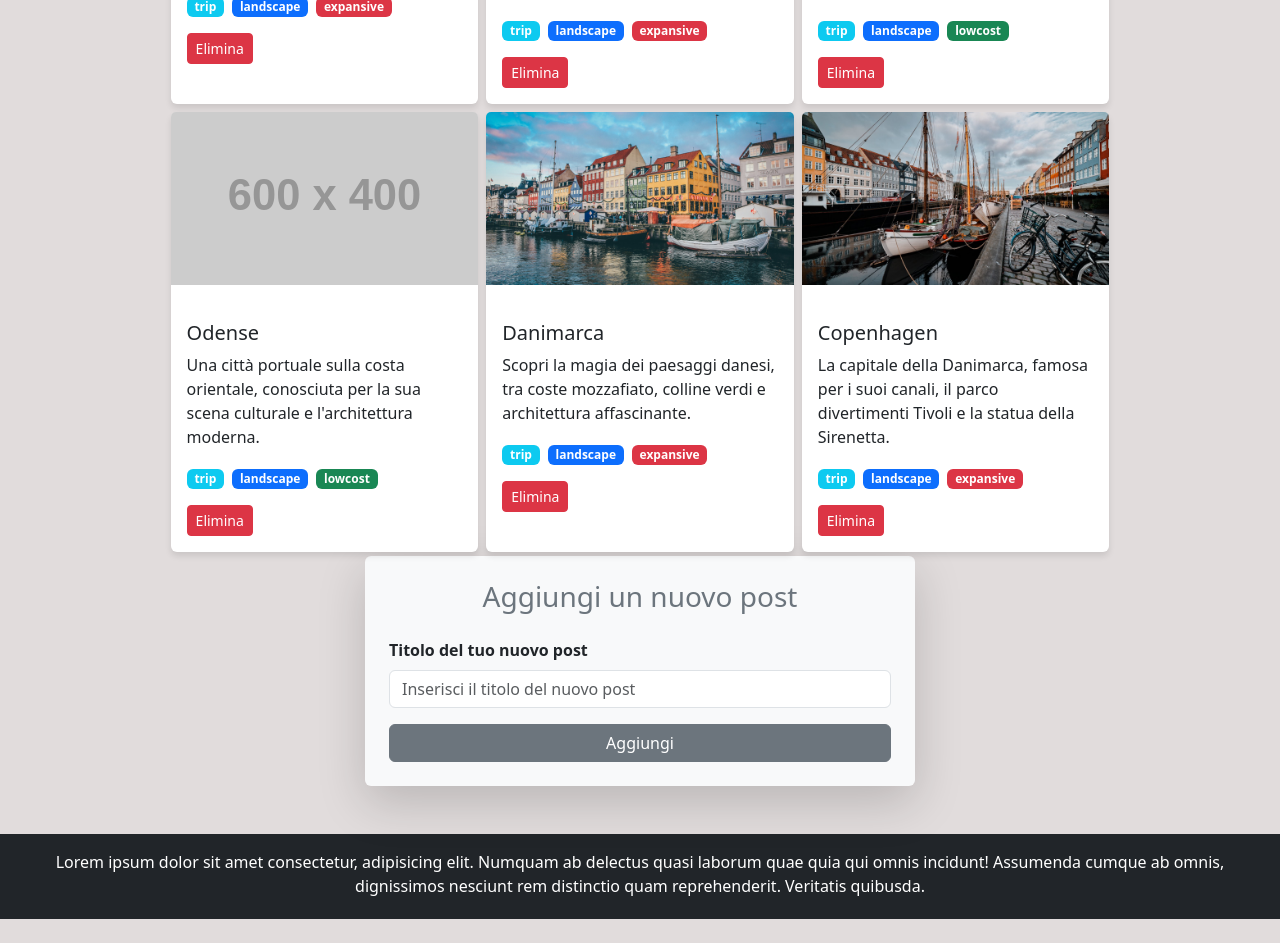
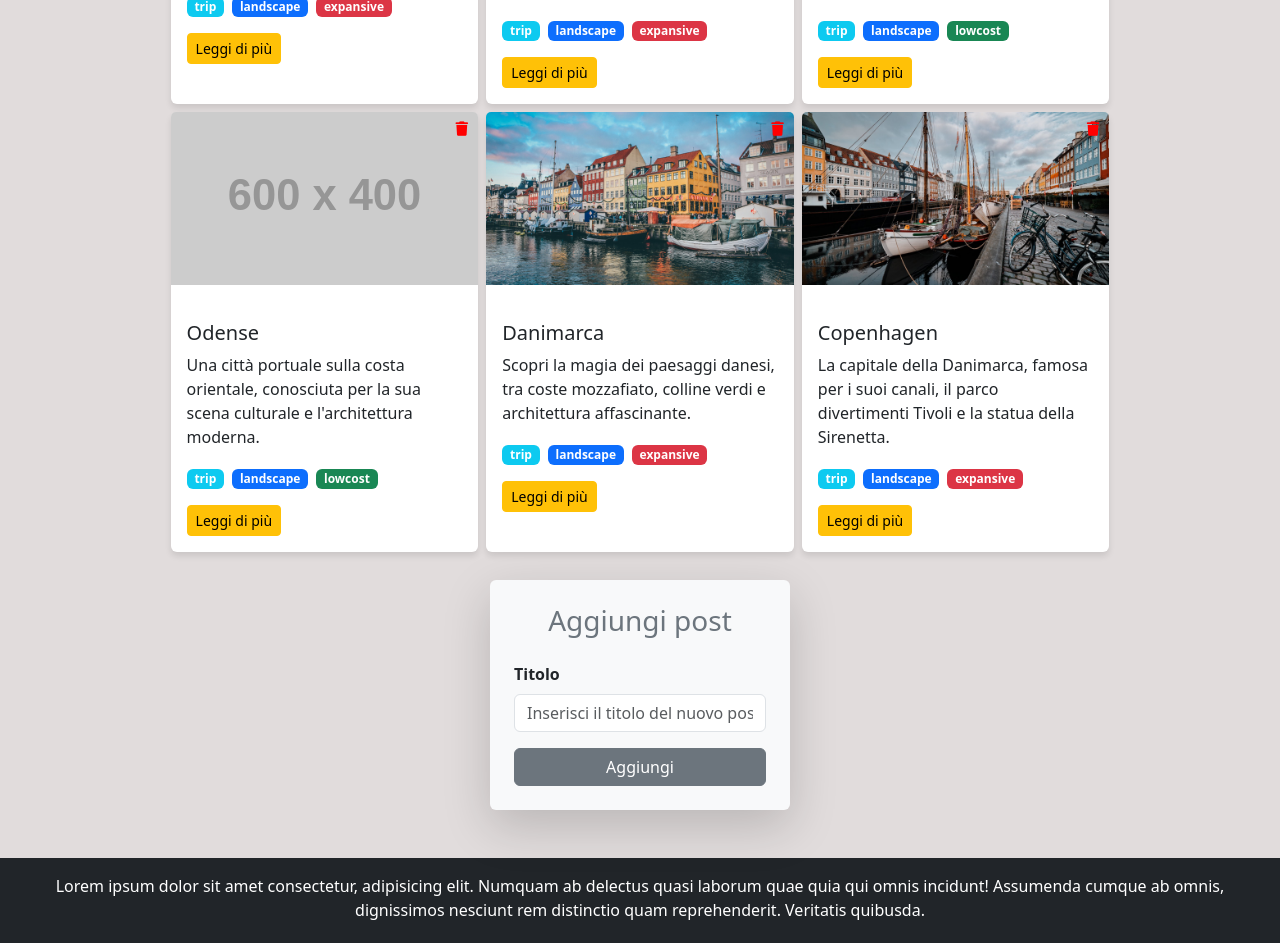
Before and after one commit to Melrizzuto/react-form, a React (Vite) app: page / in a window 1280 px wide. Shown: the part 460-1403 px from the top of the page. Before the commit the page ends 1379 px from the top, so only its background shows below. Built offline with nearby package versions, Linux system fonts and the light colour scheme.

Commit message:
added fa library and change style card and form

```diff
--- a/package.json
+++ b/package.json
@@ -10,6 +10,7 @@
     "preview": "vite preview"
   },
   "dependencies": {
+    "@fortawesome/fontawesome-free": "^6.7.2",
     "bootstrap": "^5.3.3",
     "react": "^18.3.1",
     "react-dom": "^18.3.1"
--- a/src/components/Card.jsx
+++ b/src/components/Card.jsx
@@ -13,10 +13,21 @@ function Card({ title, image, content, tags, published, onDelete, id }) {
         lowcost: 'success',
         expansive: 'danger',
     };
+
     // utilizzo l'operatore ternario per la condizione di published
     return published ? (
         <div className={`card m-1 ${style.card}`}>
+            {/* Icona elimina posizionata in alto a destra */}
+            <i
+                onClick={() => onDelete(id)}
+                className={`fa-solid fa-trash ${style.iconsDelete}`}
+                title="Elimina"
+            ></i>
+
+            {/* Immagine della card */}
             <img src={imgSrc} className={`card-img-top ${style.cardImg}`} alt={title} />
+
+            {/* Corpo della card */}
             <div className="card-body">
                 <h5 className="card-title">{title}</h5>
                 <p className="card-text">{content}</p>
@@ -27,12 +38,7 @@ function Card({ title, image, content, tags, published, onDelete, id }) {
                         </span>
                     ))}
                 </div>
-                <button
-                    onClick={() => onDelete(id)}
-                    className="btn btn-danger btn-sm mt-2"
-                >
-                    Elimina
-                </button>
+                <button className="btn btn-warning btn-sm mt-2 gx-3">Leggi di più</button>
             </div>
         </div>
     ) : null;
--- a/src/components/Card.module.css
+++ b/src/components/Card.module.css
@@ -46,6 +46,15 @@
     box-shadow: 0 4px 6px rgba(0, 0, 0, 0.15);
 }
 
+.iconsDelete {
+    position: absolute;
+    top: 10px;
+    right: 10px;
+    color: red;
+    font-size: 0.9rem;
+    cursor: pointer;
+}
+
 /* Media Queries */
 @media screen and (max-width: 900px) {
     .card {
--- a/src/components/MyForm.jsx
+++ b/src/components/MyForm.jsx
@@ -9,7 +9,6 @@ const MyForm = ({ onAddPost, posts }) => {
 
     const handleSubmit = (e) => {
         e.preventDefault();
-        if (title) {
         const newPost = {
             id: posts.length + 1,
             title: title,
@@ -20,16 +19,15 @@ const MyForm = ({ onAddPost, posts }) => {
         };
         onAddPost(newPost);
         setTitle("");
-        }
     };
 
     return (
-        <form onSubmit={handleSubmit} className="p-4 rounded shadow-lg bg-light m-auto mb-4">
-            <h3 className="mb-4 text-center text-secondary">Aggiungi un nuovo post</h3>
+        <form onSubmit={handleSubmit} className="p-4 rounded shadow-lg bg-light m-auto my-4">
+            <h3 className="mb-4 text-center text-secondary">Aggiungi post</h3>
 
             <div className="mb-3">
                 <label htmlFor="post" className="form-label fw-bold">
-                    Titolo del tuo nuovo post
+                    Titolo
                 </label>
                 <input
                     type="text"
--- a/src/main.jsx
+++ b/src/main.jsx
@@ -1,6 +1,7 @@
 import { StrictMode } from 'react'
 import { createRoot } from 'react-dom/client'
 import 'bootstrap/dist/css/bootstrap.min.css';
+import '@fortawesome/fontawesome-free/css/all.min.css';
 import './style.css'
 import App from './App.jsx'
 
--- a/src/style.css
+++ b/src/style.css
@@ -10,5 +10,5 @@ body {
 }
 
 form {
-    width: 550px;
+    width: 300px;
 }
```
Lines whose indentation alone changed are shown as unchanged.
